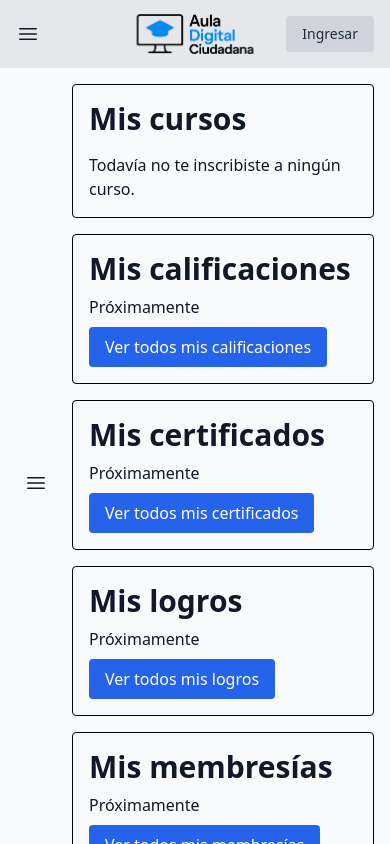
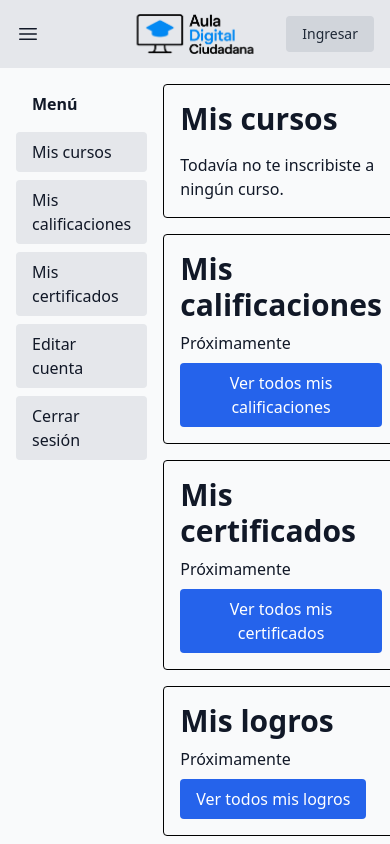
Before and after one commit to estebanaraoz/curso-webapp, a React (Vite) app: page /dashboard in a window 390 px wide. Shown: the top 844 px of the page. Built offline with nearby package versions, Linux system fonts and the light colour scheme.

Commit message:
refactor: simplify dashboard menu

```diff
--- a/src/pages/Dashboard.tsx
+++ b/src/pages/Dashboard.tsx
@@ -2,19 +2,15 @@ import Navbar from '../components/Navbar'
 import Footer from '../components/Footer'
 import Button from '../components/Button'
 import { PieChart, Pie, Cell, Tooltip } from 'recharts'
-import { SiSpringboot, SiGithub, SiMysql } from 'react-icons/si'
 import { useAuthStore } from '../store/auth'
 import { Link, useNavigate } from 'react-router-dom'
 import { courses } from '../data/courses'
 import getNextClassLink from '../utils/getNextClassLink'
-import { useState } from 'react'
-import { Bars3Icon, XMarkIcon } from '@heroicons/react/24/solid'
 
 export default function Dashboard() {
   const enrolledCourses = useAuthStore(state => state.enrolledCourses)
   const logout = useAuthStore(state => state.logout)
   const navigate = useNavigate()
-  const [menuOpen, setMenuOpen] = useState(false)
   const currentCourses = enrolledCourses.filter(c => c.completed < c.total)
   const finishedCourses = enrolledCourses.filter(c => c.completed >= c.total)
 
@@ -26,65 +22,39 @@ export default function Dashboard() {
   return (
     <div className="flex flex-col min-h-screen">
       <Navbar />
-      <main className="container mx-auto flex-grow flex p-4 gap-4 relative">
-        {menuOpen && (
-          <div
-            className="fixed inset-0 bg-black/50 md:hidden"
-            onClick={() => setMenuOpen(false)}
-          />
-        )}
-        <button
-          onClick={() => setMenuOpen(true)}
-          aria-label="Abrir menú"
-          className="md:hidden p-2"
-        >
-          <Bars3Icon className="w-6 h-6" />
-        </button>
-        <aside
-          className={`w-56 bg-white dark:bg-gray-800 p-4 z-20 transform transition-transform fixed inset-y-0 left-0 md:static md:translate-x-0 ${menuOpen ? 'translate-x-0' : '-translate-x-full'} md:block`}
-        >
-          <button
-            onClick={() => setMenuOpen(false)}
-            aria-label="Cerrar menú"
-            className="md:hidden mb-2"
-          >
-            <XMarkIcon className="w-6 h-6" />
-          </button>
+      <main className="container mx-auto flex-grow flex p-4 gap-4">
+        <aside className="w-56">
           <ul className="space-y-2">
             <li>
               <span className="block px-4 py-2 font-semibold">Menú</span>
             </li>
             <li>
-              <button className="w-full text-left px-4 py-2 rounded hover:bg-gray-100" onClick={() => setMenuOpen(false)}>
+              <button className="w-full text-left px-4 py-2 rounded bg-gray-200 hover:bg-gray-300">
                 Mis cursos
               </button>
             </li>
             <li>
-              <button className="w-full text-left px-4 py-2 rounded hover:bg-gray-100" onClick={() => setMenuOpen(false)}>
+              <button className="w-full text-left px-4 py-2 rounded bg-gray-200 hover:bg-gray-300">
                 Mis calificaciones
               </button>
             </li>
             <li>
-              <button className="w-full text-left px-4 py-2 rounded hover:bg-gray-100" onClick={() => setMenuOpen(false)}>
+              <button className="w-full text-left px-4 py-2 rounded bg-gray-200 hover:bg-gray-300">
                 Mis certificados
               </button>
             </li>
             <li>
               <Link
                 to="/perfil"
-                className="block w-full text-left px-4 py-2 rounded hover:bg-gray-100"
-                onClick={() => setMenuOpen(false)}
+                className="block w-full text-left px-4 py-2 rounded bg-gray-200 hover:bg-gray-300"
               >
                 Editar cuenta
               </Link>
             </li>
             <li>
               <button
-                onClick={() => {
-                  setMenuOpen(false)
-                  handleLogout()
-                }}
-                className="w-full text-left px-4 py-2 rounded hover:bg-gray-100"
+                onClick={handleLogout}
+                className="w-full text-left px-4 py-2 rounded bg-gray-200 hover:bg-gray-300"
               >
                 Cerrar sesión
               </button>
@@ -124,21 +94,11 @@ export default function Dashboard() {
                                   alt={course.title}
                                   className="w-full h-48 object-cover rounded"
                                 />
-                                <span
-                                  className={`absolute top-2 left-2 px-2 py-1 rounded text-xs font-bold text-white ${info.free ? 'bg-green-600' : 'bg-orange-600'}`}
-                                >
-                                  {info.free ? 'GRATIS' : 'PAGO'}
-                                </span>
                               </div>
                             )}
                             <h2 className="text-xl font-semibold text-center w-full">
                               {course.title}
                             </h2>
-                            <div className="flex gap-2 text-2xl text-gray-700">
-                              <SiSpringboot />
-                              <SiGithub />
-                              <SiMysql />
-                            </div>
                             <PieChart width={120} height={120}>
                               <Pie
                                 data={data}
@@ -194,21 +154,11 @@ export default function Dashboard() {
                                   alt={course.title}
                                   className="w-full h-48 object-cover rounded"
                                 />
-                                <span
-                                  className={`absolute top-2 left-2 px-2 py-1 rounded text-xs font-bold text-white ${info.free ? 'bg-green-600' : 'bg-orange-600'}`}
-                                >
-                                  {info.free ? 'GRATIS' : 'PAGO'}
-                                </span>
                               </div>
                             )}
                             <h2 className="text-xl font-semibold text-center w-full">
                               {course.title}
                             </h2>
-                            <div className="flex gap-2 text-2xl text-gray-700">
-                              <SiSpringboot />
-                              <SiGithub />
-                              <SiMysql />
-                            </div>
                             <p className="text-center font-semibold">
                               Nota:{' '}
                               {course.grade !== undefined
```
